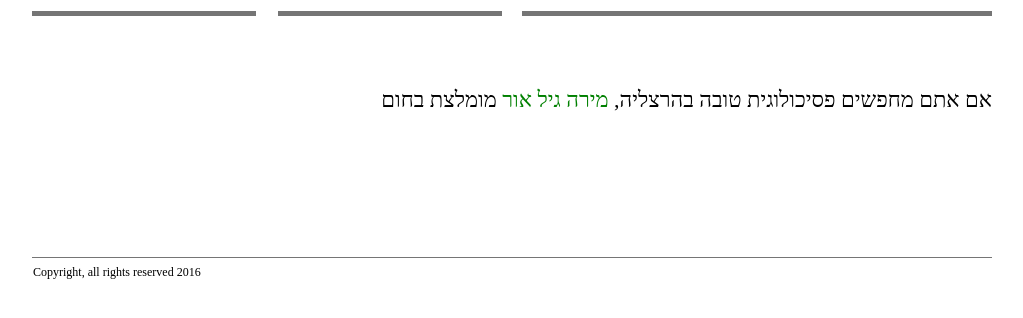
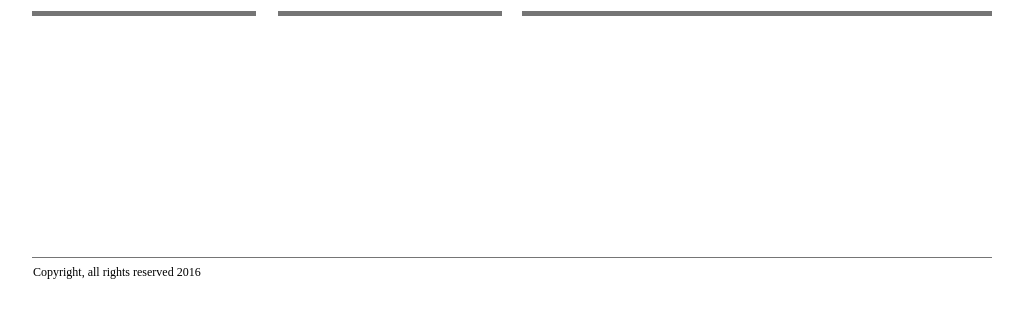
Before and after one commit to tomerkon/tomerkon.github.io, a website: page index.html in a window 1280 px wide. Shown: the part 586-904 px from the top of the page, without its empty margins (128-1151 px from the left). Drawn offline with Linux system fonts and the light colour scheme.

Commit message:
font color white for mira paragraph

```diff
--- a/index.html
+++ b/index.html
@@ -353,9 +353,9 @@ a:active {
 <span class="c0">KON40</span>
 </h1>
 </div>
-<div class="section_details">
+<div class="section_details" style="color:white">
 אם אתם מחפשים פסיכולוגית טובה  בהרצליה,
-<a href="http://miragilor.com">מירה גיל  אור</a>
+<a href="http://miragilor.com" style="color:white">מירה גיל  אור</a>
 מומלצת  בחום
 </div>
 <img class="line lineb1" src="./line1.png" />
```
